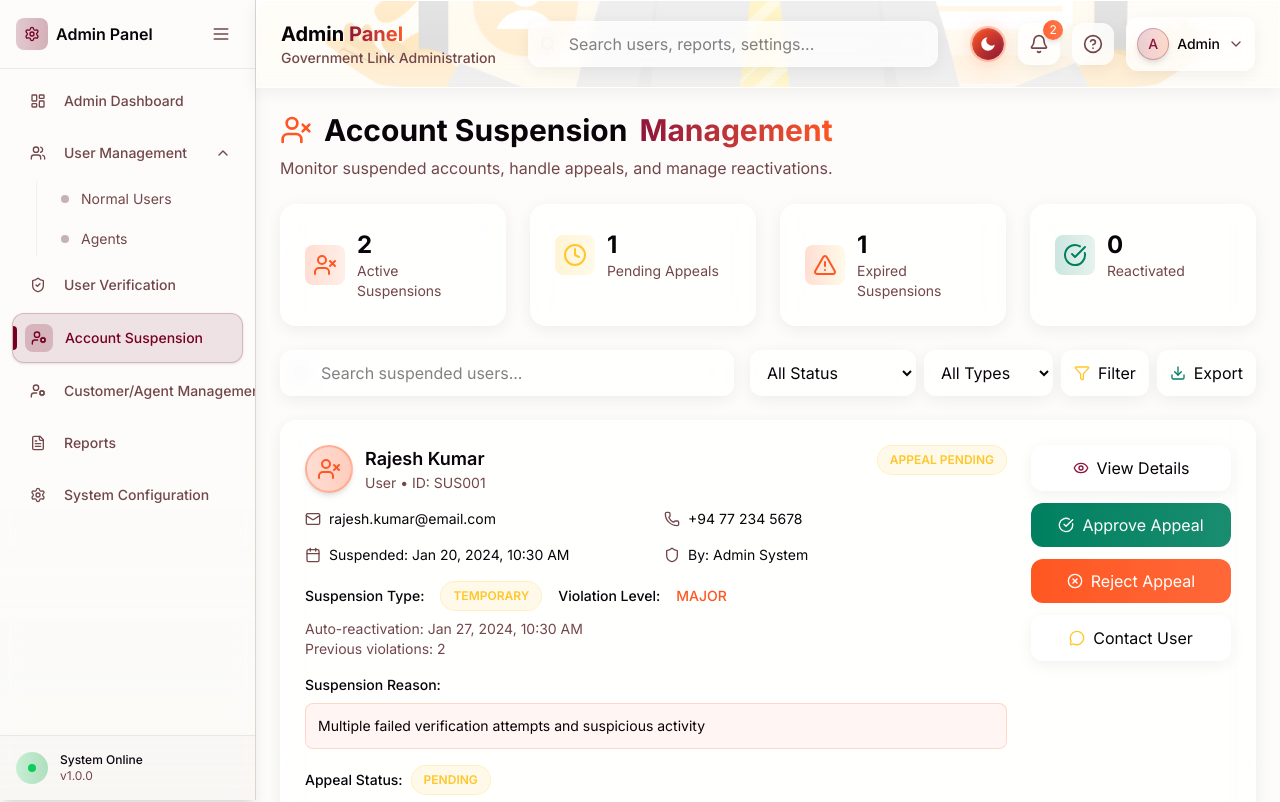
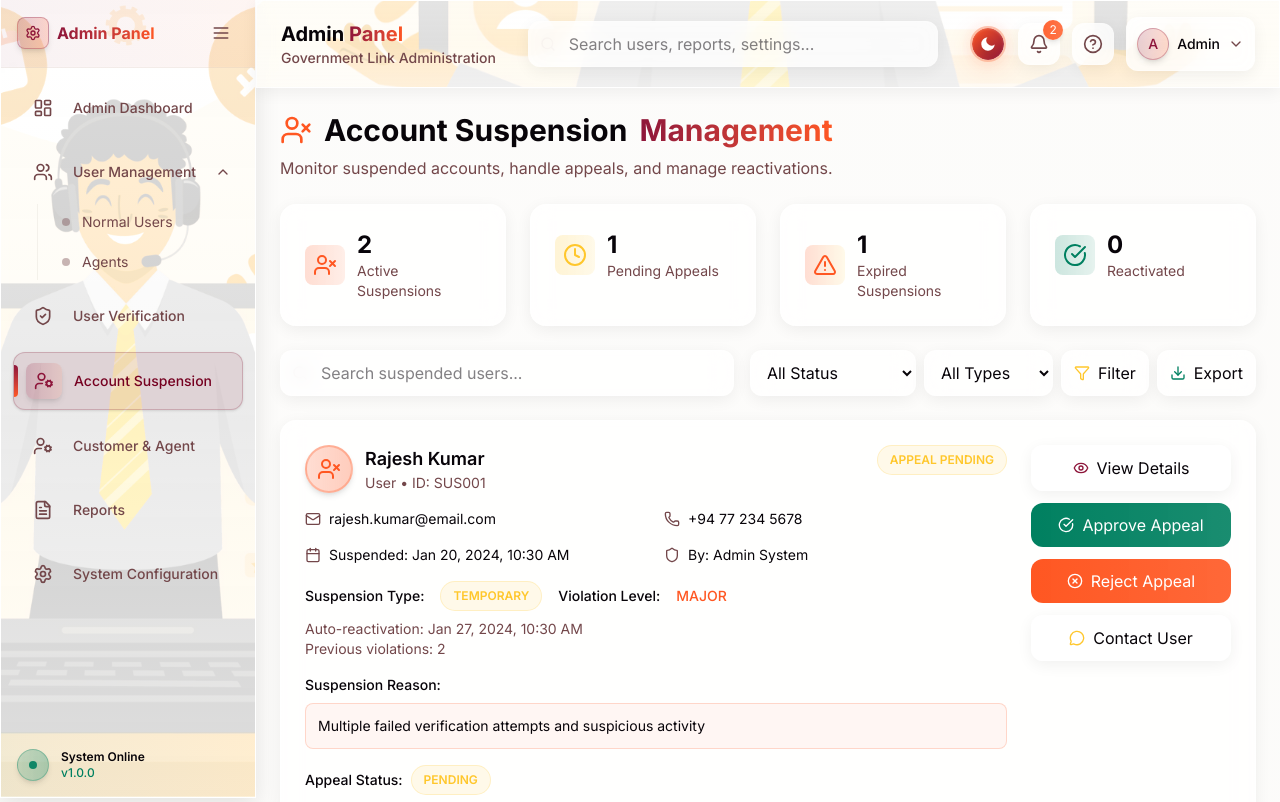
Before and after one commit to XFire2025/XFire_GovLink, a Next.js app: page /admin/suspension in a window 1280 px wide. Shown: the top 802 px of the page. Built offline with nearby package versions, Linux system fonts and the light colour scheme.

Commit message:
feat: enhance AdminSidebar component with improved styling, layout, and user experience

```diff
--- a/src/components/adminSystem/AdminSidebar.tsx
+++ b/src/components/adminSystem/AdminSidebar.tsx
@@ -56,7 +56,7 @@ const menuItems: MenuItem[] = [
   },
   {
     id: "customer-agent",
-    label: "Customer/Agent Management",
+    label: "Customer & Agent",
     icon: UserCog,
     href: "/admin/customer-agent",
   },
@@ -139,32 +139,45 @@ export default function AdminSidebar() {
         <Menu className="w-5 h-5" />
       </button>
 
-      {/* Sidebar */}
+      {/* Enhanced Sidebar */}
       <div
         className={`
-        fixed lg:sticky top-0 h-screen bg-gradient-to-b from-background via-background to-muted/10
-        border-r border-border backdrop-blur-sm flex flex-col transition-all duration-300 ease-in-out
-        shadow-lg z-40
+        fixed lg:sticky top-0 h-screen bg-gradient-to-b from-card/95 via-card/90 to-card/80 dark:from-card/98 dark:via-card/95 dark:to-card/90
+        border-r border-border/50 backdrop-blur-md flex flex-col transition-all duration-300 ease-in-out
+        shadow-2xl modern-card z-40 relative overflow-hidden
         ${isCollapsed ? "w-16" : "w-64"}
         ${isMobileOpen ? "translate-x-0" : "-translate-x-full lg:translate-x-0"}
       `}
       >
-        {/* Header with toggle button */}
-        <div className="p-4 border-b border-border/50">
+        {/* Background Image */}
+        <div className="absolute inset-0 pointer-events-none">
+          <div
+            className="absolute inset-0 opacity-25 dark:opacity-15 bg-center bg-no-repeat bg-cover transition-opacity duration-1000"
+            style={{
+              backgroundImage: 'url("/2.png")',
+              backgroundPosition: 'center center',
+              filter: 'saturate(1.1) brightness(1.05)',
+            }}
+          ></div>
+          {/* Gradient overlay for better readability */}
+          <div className="absolute inset-0 bg-gradient-to-b from-background/20 via-transparent to-background/30 dark:from-background/30 dark:via-transparent dark:to-background/40"></div>
+        </div>
+        {/* Enhanced Header */}
+        <div className="relative z-10 p-4 border-b border-border/30 bg-gradient-to-r from-[#8D153A]/5 to-[#FF5722]/5">
           <div className="flex items-center justify-between">
             {!isCollapsed && (
               <div className="flex items-center gap-2">
-                <div className="w-8 h-8 bg-gradient-to-r from-primary/20 to-primary/30 rounded-lg flex items-center justify-center">
-                  <Settings className="w-4 h-4 text-primary" />
+                <div className="w-8 h-8 bg-gradient-to-r from-[#8D153A]/20 to-[#FF5722]/20 rounded-lg flex items-center justify-center border border-[#8D153A]/30 shadow-md">
+                  <Settings className="w-4 h-4 text-[#8D153A]" />
                 </div>
-                <span className="font-semibold text-foreground">
+                <span className="font-bold text-foreground bg-gradient-to-r from-[#8D153A] to-[#FF5722] bg-clip-text text-transparent">
                   Admin Panel
                 </span>
               </div>
             )}
             <button
               onClick={toggleSidebar}
-              className="p-2 rounded-lg hover:bg-muted transition-colors duration-200 text-muted-foreground hover:text-foreground"
+              className="p-2 rounded-lg hover:bg-[#8D153A]/10 transition-all duration-300 text-muted-foreground hover:text-[#8D153A] hover:scale-105"
               aria-label={isCollapsed ? "Expand sidebar" : "Collapse sidebar"}
             >
               <Menu className="w-5 h-5" />
@@ -172,9 +185,9 @@ export default function AdminSidebar() {
           </div>
         </div>
 
-        {/* Navigation */}
-        <nav className="flex-1 overflow-y-auto py-2 scrollbar-thin scrollbar-thumb-muted scrollbar-track-transparent">
-          <ul className="space-y-1 px-3">
+        {/* Enhanced Navigation */}
+        <nav className="relative z-10 flex-1 overflow-y-auto py-3 scrollbar-thin scrollbar-thumb-[#8D153A]/30 scrollbar-track-transparent">
+          <ul className="space-y-2 px-3">
             {menuItems.map((item) => {
               const IconComponent = item.icon;
               const hasSubmenu = item.submenu && item.submenu.length > 0;
@@ -188,11 +201,11 @@ export default function AdminSidebar() {
                     <button
                       onClick={() => handleItemClick(hasSubmenu, item.id)}
                       className={`
-                      relative w-full flex items-center px-3 py-2.5 rounded-xl transition-all duration-200
-                      hover:bg-muted/50 focus:outline-none focus:ring-2 focus:ring-primary/20
+                      relative w-full flex items-center px-3 py-2.5 rounded-xl transition-all duration-300 group/btn
+                      hover:bg-card/60 hover:shadow-md focus:outline-none focus:ring-2 focus:ring-[#8D153A]/20
                       ${
                         isActive
-                          ? "bg-primary/10 border border-primary/20 text-primary shadow-sm"
+                          ? "bg-gradient-to-r from-[#8D153A]/10 to-[#FF5722]/5 border border-[#8D153A]/30 text-[#8D153A] shadow-md modern-card"
                           : "text-muted-foreground hover:text-foreground"
                       }
                       ${isCollapsed ? "justify-center" : "justify-start"}
@@ -201,18 +214,20 @@ export default function AdminSidebar() {
                       <div className="flex items-center flex-1">
                         <div
                           className={`
-                        p-1.5 rounded-lg transition-all duration-200
+                        p-2 rounded-lg transition-all duration-300 group-hover/btn:scale-110
                         ${
                           isActive
-                            ? "bg-primary/20"
-                            : "bg-transparent group-hover:bg-muted"
+                            ? "bg-gradient-to-r from-[#8D153A]/20 to-[#FF5722]/10 shadow-md"
+                            : "bg-transparent group-hover/btn:bg-muted/60"
                         }
                       `}
                         >
-                          <IconComponent className="w-4 h-4" />
+                          <IconComponent className={`w-5 h-5 transition-all duration-300 ${
+                            isActive ? "text-[#8D153A]" : ""
+                          }`} />
                         </div>
                         {!isCollapsed && (
-                          <span className="text-sm font-medium ml-3 whitespace-nowrap">
+                          <span className="text-sm font-medium ml-3 whitespace-nowrap transition-colors duration-300">
                             {item.label}
                           </span>
                         )}
@@ -228,9 +243,9 @@ export default function AdminSidebar() {
                         />
                       )}
 
-                      {/* Active indicator */}
+                      {/* Enhanced Active indicator */}
                       {isActive && (
-                        <div className="absolute left-0 top-1/2 -translate-y-1/2 w-1 h-6 bg-primary rounded-r-full" />
+                        <div className="absolute left-0 top-1/2 -translate-y-1/2 w-1 h-8 bg-gradient-to-b from-[#8D153A] to-[#FF5722] rounded-r-full shadow-md" />
                       )}
                     </button>
                   ) : (
@@ -251,26 +266,28 @@ export default function AdminSidebar() {
                       <div className="flex items-center flex-1">
                         <div
                           className={`
-                        p-1.5 rounded-lg transition-all duration-200
+                        p-2 rounded-lg transition-all duration-300 group-hover/btn:scale-110
                         ${
                           isActive
-                            ? "bg-primary/20"
-                            : "bg-transparent group-hover:bg-muted"
+                            ? "bg-gradient-to-r from-[#8D153A]/20 to-[#FF5722]/10 shadow-md"
+                            : "bg-transparent group-hover/btn:bg-muted/60"
                         }
                       `}
                         >
-                          <IconComponent className="w-4 h-4" />
+                          <IconComponent className={`w-5 h-5 transition-all duration-300 ${
+                            isActive ? "text-[#8D153A]" : ""
+                          }`} />
                         </div>
                         {!isCollapsed && (
-                          <span className="text-sm font-medium ml-3 whitespace-nowrap">
+                          <span className="text-sm font-medium ml-3 whitespace-nowrap transition-colors duration-300">
                             {item.label}
                           </span>
                         )}
                       </div>
 
-                      {/* Active indicator */}
+                      {/* Enhanced Active indicator */}
                       {isActive && (
-                        <div className="absolute left-0 top-1/2 -translate-y-1/2 w-1 h-6 bg-primary rounded-r-full" />
+                        <div className="absolute left-0 top-1/2 -translate-y-1/2 w-1 h-8 bg-gradient-to-b from-[#8D153A] to-[#FF5722] rounded-r-full shadow-md" />
                       )}
                     </Link>
                   )}
@@ -323,24 +340,24 @@ export default function AdminSidebar() {
           </ul>
         </nav>
 
-        {/* Footer */}
-        <div className="p-4 border-t border-border/50 bg-muted/20">
+        {/* Enhanced Footer */}
+        <div className="relative z-10 p-4 border-t border-border/30 bg-gradient-to-r from-[#008060]/5 to-[#FFC72C]/5">
           {!isCollapsed ? (
             <div className="flex items-center gap-3">
-              <div className="w-8 h-8 bg-gradient-to-r from-green-500/20 to-green-600/30 rounded-full flex items-center justify-center">
-                <div className="w-2 h-2 bg-green-500 rounded-full animate-pulse" />
+              <div className="w-8 h-8 bg-gradient-to-r from-[#008060]/20 to-[#008060]/30 rounded-full flex items-center justify-center border border-[#008060]/30 shadow-md">
+                <div className="w-2 h-2 bg-[#008060] rounded-full animate-pulse" />
               </div>
               <div>
-                <div className="text-xs font-medium text-foreground">
+                <div className="text-xs font-semibold text-foreground">
                   System Online
                 </div>
-                <div className="text-xs text-muted-foreground">v1.0.0</div>
+                <div className="text-xs text-[#008060] font-medium">v1.0.0</div>
               </div>
             </div>
           ) : (
             <div className="flex justify-center">
-              <div className="w-6 h-6 bg-gradient-to-r from-green-500/20 to-green-600/30 rounded-full flex items-center justify-center">
-                <div className="w-2 h-2 bg-green-500 rounded-full animate-pulse" />
+              <div className="w-6 h-6 bg-gradient-to-r from-[#008060]/20 to-[#008060]/30 rounded-full flex items-center justify-center border border-[#008060]/30 shadow-md">
+                <div className="w-2 h-2 bg-[#008060] rounded-full animate-pulse" />
               </div>
             </div>
           )}
```
